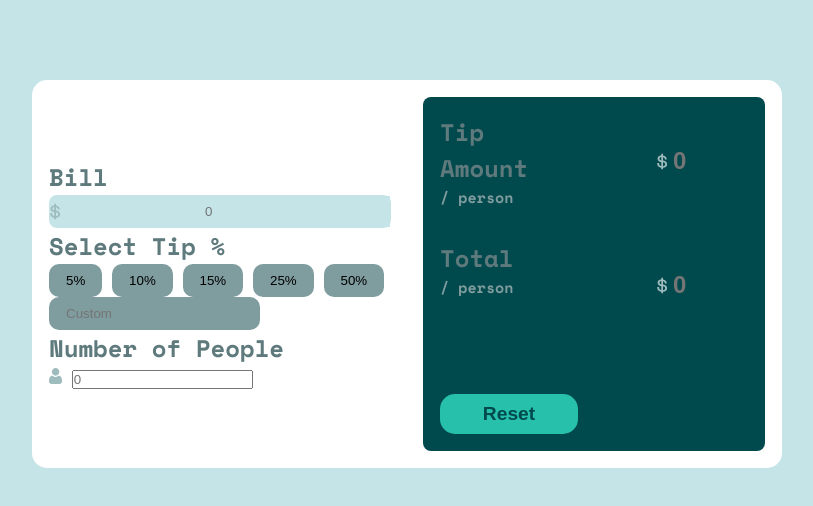
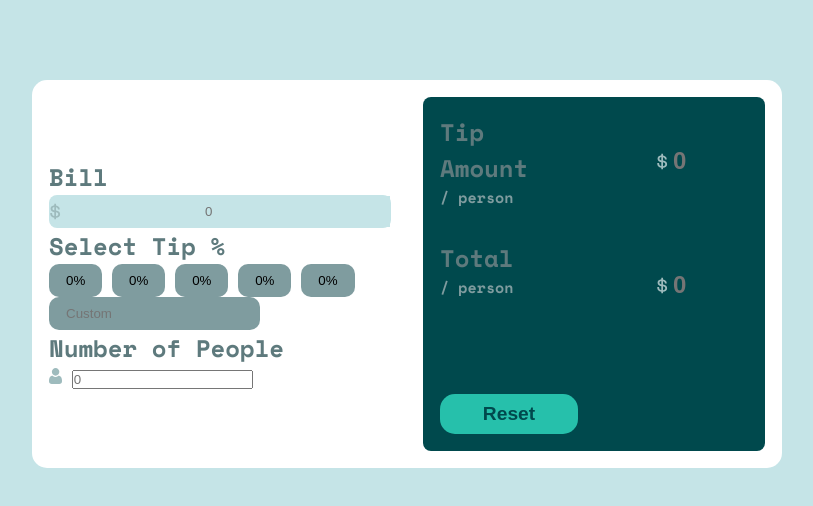
Before and after one commit to moumintech/tip-calculator-app, a plain HTML site: page index.html in a window 1280 px wide. Shown: the whole page, without its empty margins (288-1101 px from the left). Drawn offline with nearby package versions, Linux system fonts and the light colour scheme.

Commit message:
update tip buttons to use default values for better clarity

```diff
--- a/index.html
+++ b/index.html
@@ -29,11 +29,11 @@
           </div>
           <h1>Select Tip %</h1>
           <div class="tip-buttons">
-            <button class="tip-button" data-tip="5">5%</button>
-            <button class="tip-button" data-tip="10">10%</button>
-            <button class="tip-button" data-tip="15%">15%</button>
-            <button class="tip-button" data-tip="25">25%</button>
-            <button class="tip-button" data-tip="50">50%</button>
+            <button class="tip-button" data-tip="0">0%</button>
+            <button class="tip-button" data-tip="0">0%</button>
+            <button class="tip-button" data-tip="0%">0%</button>
+            <button class="tip-button" data-tip="0">0%</button>
+            <button class="tip-button" data-tip="0">0%</button>
             <input
               type="number"
               placeholder="Custom"
```
